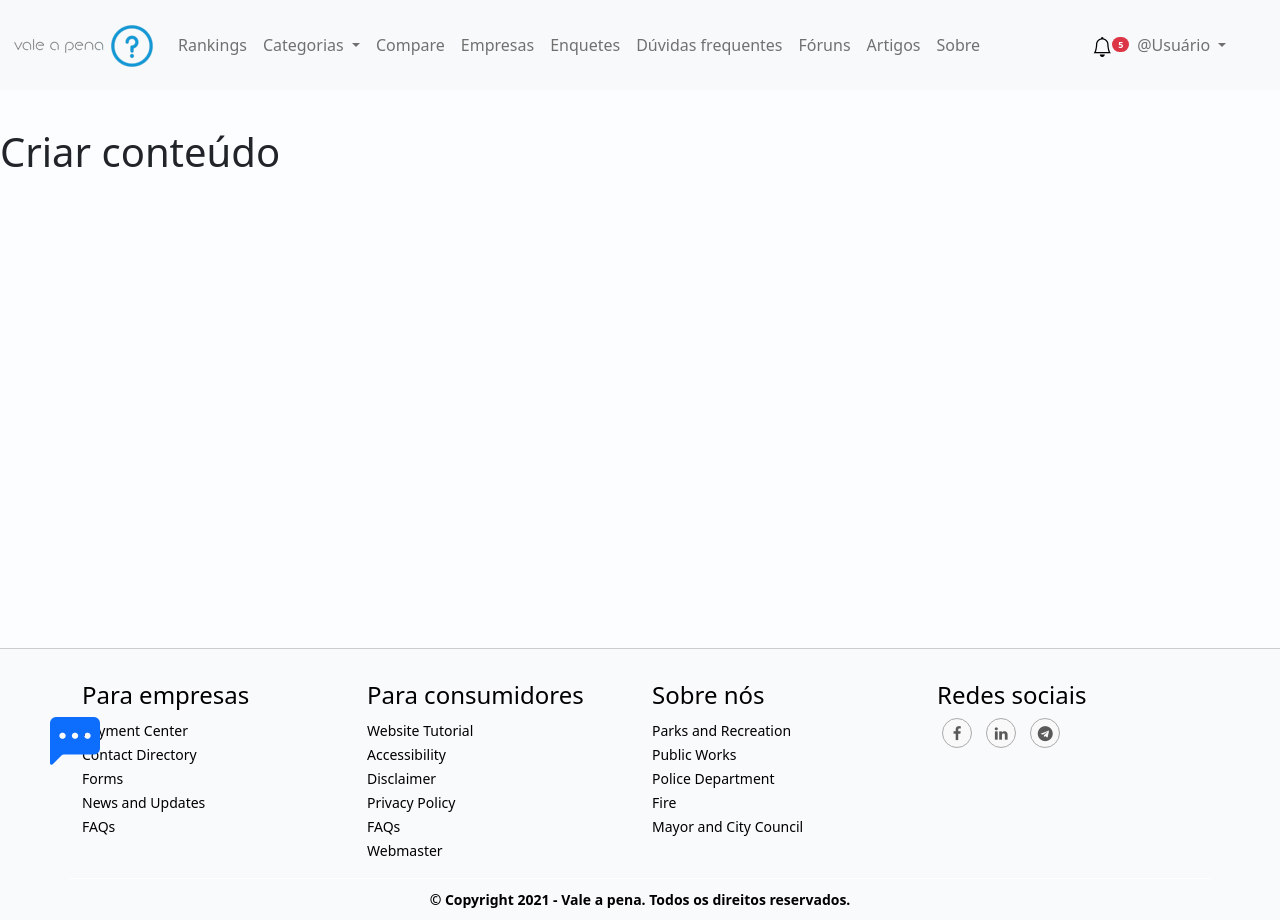
After one commit to wesleystoss/valeapena, a Django app: page /usuario/conteudo in a window 1280 px wide. The commit adds this page. Run offline with Django 3.2, Linux system fonts and the light colour scheme; some libraries are stand-ins or nearby versions.

Commit message:
FIX: Cria pagina de conteudos

```diff
--- /dev/null
+++ b/paginas/templates/paginas/usuario/criar_conteudo.html
@@ -0,0 +1,7 @@
+{%extends 'base.html'%}
+
+{%block 'conteudo'%}
+<main>
+    <h1>Criar conteúdo</h1>
+</main>
+{%endblock%}
--- a/paginas/urls.py
+++ b/paginas/urls.py
@@ -13,6 +13,7 @@ urlpatterns = [
     path('forum/', views.forum, name="forum"),
     path('artigos/', views.artigos, name="artigos"),
     path('usuario/', views.meus_dados, name="meus_dados"),
+    path('usuario/conteudo', views.criar_conteudo, name="criar_conteudo"),
     path('usuario/alertas', views.usuario_alertas, name="alertas"),
     path('usuario/seguranca', views.usuario_seguranca, name="seguranca"),
     path('usuario/newslestter/artigos', views.news_artigos, name="news_artigos"),
--- a/paginas/views.py
+++ b/paginas/views.py
@@ -38,6 +38,9 @@ def artigos(request):
 def meus_dados(request):
     return render(request, 'paginas/usuario/meus_dados.html')
 
+def criar_conteudo(request):
+    return render(request, 'paginas/usuario/criar_conteudo.html')
+
 def usuario_seguranca(request):
     return render(request, 'paginas/usuario/seguranca.html')
 
--- a/templates/parciais/_menu_usuario.html
+++ b/templates/parciais/_menu_usuario.html
@@ -14,7 +14,7 @@
     <hr>
     <ul class="menu_usuario">
         <li><a href="#Ver_perfil">Ver perfil</li></a>
-        <li><a href="#Criar_conteudo">Criar conteúdo</li></a>
+        <li><a href="{% url 'criar_conteudo' %}">Criar conteúdo</li></a>
         <li><a href="{% url 'meus_dados' %}">Dados da conta</li></a>
         <li><a href="{% url 'seguranca' %}">Segurança</li></a>
         <li class="dropdown-toggle" role="button" onclick="m_usu_news()"><i>Newslestter</i> </li>
--- a/templates/static/CSS/style.css
+++ b/templates/static/CSS/style.css
@@ -212,7 +212,7 @@ i.bi.bi-chat-left-dots-fill.position-fixed.chat_icon:hover {
   transition: 0.30s;
 }
 .user_cargo{
-  max-width: 265px;
+  max-width: 150px;
   margin: auto;
   padding: 11px;
 }
```
Also changed, not shown: paginas/templates/paginas/usuario/meus_dados.html (+18 -5 lines).
